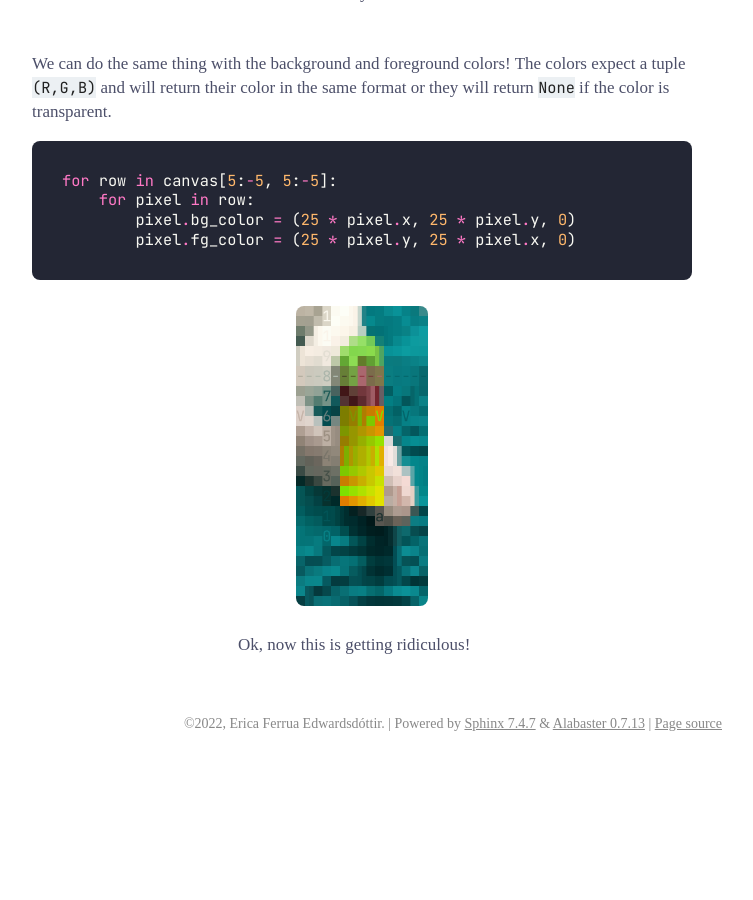
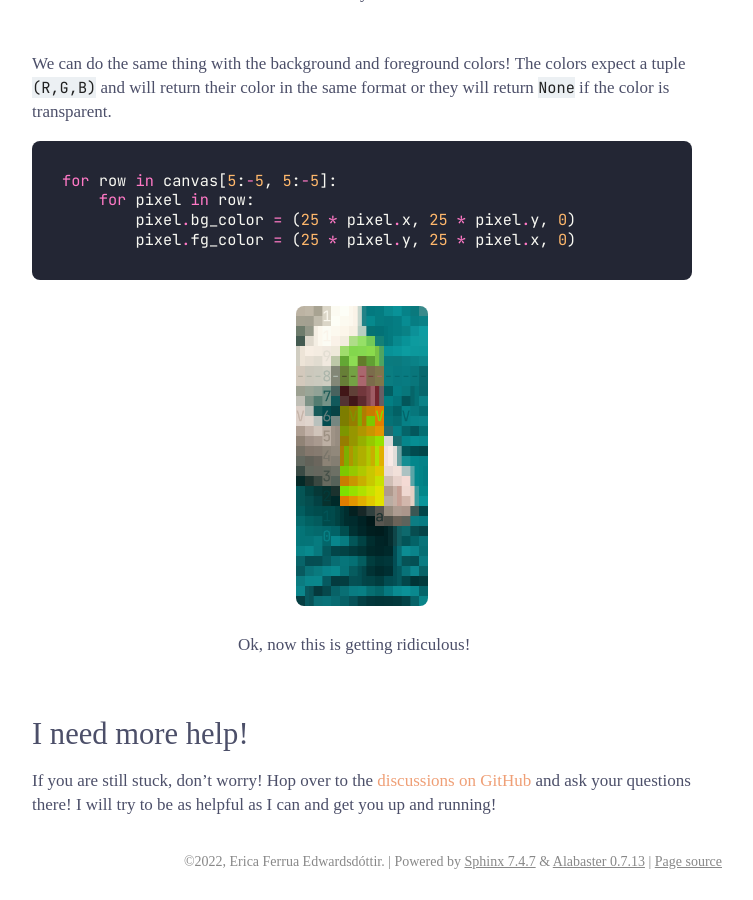
Before and after one commit to GuardKenzie/chafa.py, a Sphinx documentation site: the page built from docs/usage/tutorial.rst, in a window 1280 px wide and 900 px high, scrolled down 14745 px. Shown: the whole window, without its empty margins (388-1141 px from the left). Built offline with Sphinx 7.4.7, drawn with Linux system fonts in a browser that asks for light colours; some web fonts are replaced; before the commit the page ends 15507 px from its top, so only the background shows below that.

Commit message:
Docs: Added links to discussions

```diff
--- a/docs/index.rst
+++ b/docs/index.rst
@@ -96,5 +96,7 @@ API Reference
    :github:
    :pypi: chafa.py
 
+   Discussions <https://github.com/GuardKenzie/chafa.py/discussions>
+
 .. _`Hans Petter Jansson`: https://hpjansson.org/
 .. _`the example program`: https://hpjansson.org/chafa/ref/chafa-using.html
--- a/docs/usage/tutorial.rst
+++ b/docs/usage/tutorial.rst
@@ -469,3 +469,11 @@ We can do the same thing with the background and foreground colors! The colors e
     :align: center
 
     Ok, now this is getting ridiculous!
+
+
+I need more help!
+=================
+
+If you are still stuck, don't worry! Hop over to the `discussions on GitHub`_ and ask your questions there! I will try to be as helpful as I can and get you up and running!
+
+.. _`discussions on GitHub`: https://github.com/GuardKenzie/chafa.py/discussions
```
